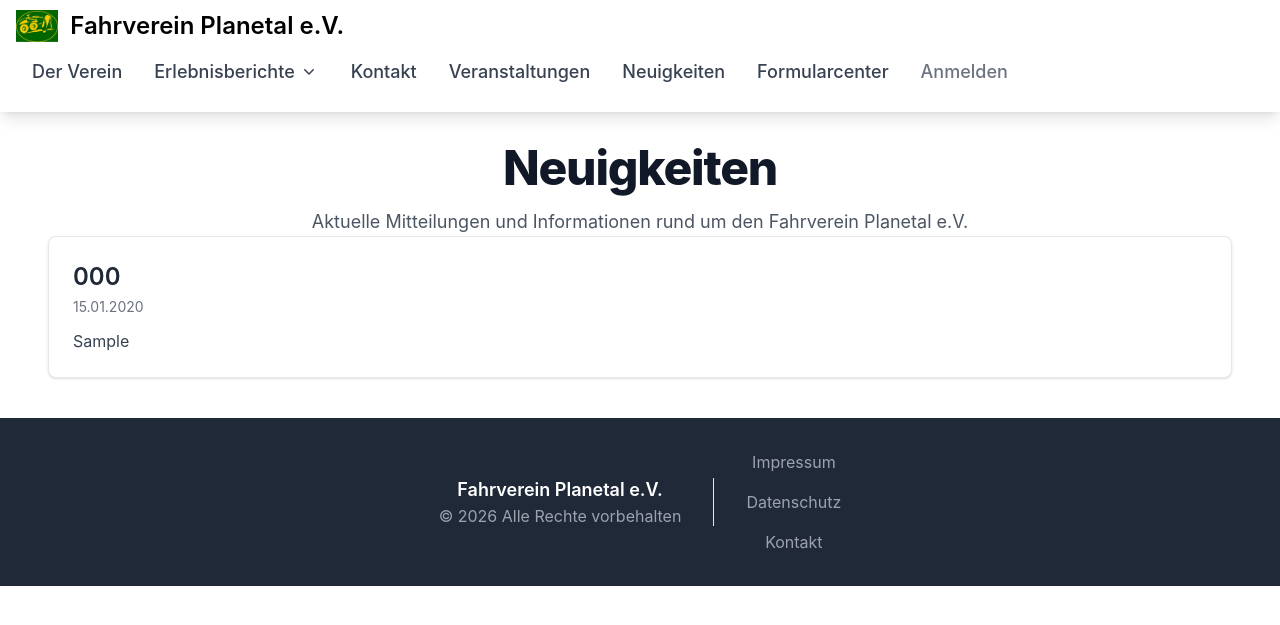
After one commit to FischLord/flask-verein, a Flask app: page /news in a window 1280 px wide. The commit adds this page. Shown: the top 625 px of the page. Run offline with Flask 3, Linux system fonts and the light colour scheme; tables that the repository leaves empty hold one stand-in row (values such as "Sample post").

Commit message:
feat(cms-public): Oeffentliche News-Anzeige + Nav-Auth-Links
- /news Route: nur veroeffentlichte News, neueste zuerst
- news.html (erbt layout): inhalt als sicheres HTML, Datum, Leerzustand
- Navigation: Neuigkeiten-Link
- nav.html: Auth-Block reaktiviert -> eingeloggt Verwaltung/Abmelden,
  sonst dezenter Anmelden-Link (kein Registrieren)

Co-Authored-By: Claude Opus 4.8 <noreply@anthropic.com>

```diff
--- a/app/main/routes.py
+++ b/app/main/routes.py
@@ -1,7 +1,7 @@
 from flask import render_template, current_app, abort, make_response, send_from_directory
 from app.main import main
 from app import db
-from app.models import Termin, Vorstandsmitglied, Bericht
+from app.models import Termin, Vorstandsmitglied, Bericht, News
 from markupsafe import Markup, escape
 import urllib.parse
 from datetime import datetime
@@ -89,6 +89,21 @@ def veranstaltungen():
     )
     return render_template('main/veranstaltungen.html', termine=termine)
 
+
+@main.route('/news')
+def news():
+    """Oeffentliche News-Beitraege (neueste zuerst)."""
+    beitraege = (
+        News.query
+        .filter_by(veroeffentlicht=True)
+        .order_by(News.datum.desc())
+        .all()
+    )
+    return render_template(
+        'main/news.html', title='Neuigkeiten', beitraege=beitraege
+    )
+
+
 @main.route('/vereinsdaten')
 def vereinsdaten():
     return render_template('main/vereinsdaten.html')
--- a/app/templates/boilerplate/nav.html
+++ b/app/templates/boilerplate/nav.html
@@ -57,6 +57,12 @@
             Veranstaltungen
           </a>
         </li>
+        <li>
+          <a href="{{ url_for('main.news') }}"
+            class="block py-2 pl-3 pr-4 text-gray-700 rounded hover:bg-gray-100 md:hover:bg-transparent md:border-0 md:hover:text-black md:p-0 dark:text-gray-400 md:dark:hover:text-white">
+            Neuigkeiten
+          </a>
+        </li>
 
         <li>
           <a href="{{ url_for('formcenter.index') }}"
@@ -65,37 +71,28 @@
           </a>
         </li>
 
-        {#
-        <!-- Auskommentierte Auth-Links -->
-        {% if not current_user.is_authenticated %}
+        {# Auth-Links: Verwaltung/Abmelden nur eingeloggt, sonst Anmelden #}
+        {% if current_user.is_authenticated %}
         <li>
-          <a href="{{ url_for('auth.login') }}"
-            class="block py-2 pl-3 pr-4 text-gray-700 rounded hover:bg-gray-100 md:hover:bg-transparent md:border-0 md:hover:text-black md:p-0 dark:text-gray-400 md:dark:hover:text-white">
-            Login
+          <a href="{{ url_for('admin.index') }}"
+            class="block py-2 pl-3 pr-4 text-gray-700 rounded hover:bg-gray-100 md:hover:bg-transparent md:border-0 md:hover:text-black md:p-0 dark:text-gray-400 md:dark:hover:text-white focus:outline-none focus-visible:ring-2 focus-visible:ring-blue-600 focus-visible:ring-offset-2">
+            Verwaltung
           </a>
         </li>
         <li>
-          <a href="{{ url_for('auth.register') }}"
-            class="block py-2 pl-3 pr-4 text-gray-700 rounded hover:bg-gray-100 md:hover:bg-transparent md:border-0 md:hover:text-black md:p-0 dark:text-gray-400 md:dark:hover:text-white">
-            Registrieren
+          <a href="{{ url_for('auth.logout') }}"
+            class="block py-2 pl-3 pr-4 text-gray-700 rounded hover:bg-gray-100 md:hover:bg-transparent md:border-0 md:hover:text-black md:p-0 dark:text-gray-400 md:dark:hover:text-white focus:outline-none focus-visible:ring-2 focus-visible:ring-blue-600 focus-visible:ring-offset-2">
+            Abmelden
           </a>
         </li>
         {% else %}
         <li>
-          <a href="#"
-            class="block py-2 pl-3 pr-4 text-gray-700 rounded hover:bg-gray-100 md:hover:bg-transparent md:border-0 md:hover:text-black md:p-0 dark:text-gray-400 md:dark:hover:text-white">
-            {{ user.avatar(current_user.first_name, current_user.last_name, bg_color="ECEFF1", text_color="111827", size=25, class="inline mr-1") }}
-            {{ current_user.first_name }}
-          </a>
-        </li>
-        <li>
-          <a href="{{ url_for('auth.logout') }}"
-            class="block py-2 pl-3 pr-4 text-gray-700 rounded hover:bg-gray-100 md:hover:bg-transparent md:border-0 md:hover:text-black md:p-0 dark:text-gray-400 md:dark:hover:text-white">
-            Logout
+          <a href="{{ url_for('auth.login') }}"
+            class="block py-2 pl-3 pr-4 text-gray-500 rounded hover:bg-gray-100 md:hover:bg-transparent md:border-0 md:hover:text-black md:p-0 dark:text-gray-500 md:dark:hover:text-white focus:outline-none focus-visible:ring-2 focus-visible:ring-blue-600 focus-visible:ring-offset-2">
+            Anmelden
           </a>
         </li>
         {% endif %}
-        #}
       </ul>
     </div>
   </div>
--- /dev/null
+++ b/app/templates/main/news.html
@@ -0,0 +1,47 @@
+{% extends 'boilerplate/layout.html' %}
+{% block content %}
+<section class="py-16">
+  <div class="max-w-screen-xl mx-auto px-4 lg:px-12">
+    <!-- Seitenüberschrift -->
+    <header class="text-center mb-16">
+      <h1 class="text-5xl font-extrabold tracking-tight text-gray-900 dark:text-white mb-4">
+        Neuigkeiten
+      </h1>
+      <p class="text-lg text-gray-600">
+        Aktuelle Mitteilungen und Informationen rund um den Fahrverein Planetal e.V.
+      </p>
+    </header>
+
+    {% if beitraege %}
+    <div class="space-y-8">
+      {% for n in beitraege %}
+      <article class="p-6 bg-white rounded-lg shadow border border-gray-200"
+               itemscope itemtype="http://schema.org/NewsArticle">
+        <header class="mb-3">
+          <h2 class="text-2xl font-semibold text-gray-800" itemprop="headline">{{ n.titel }}</h2>
+          {% if n.datum %}
+          <meta itemprop="datePublished" content="{{ n.datum.isoformat() }}">
+          <p class="text-sm text-gray-500 mt-1">
+            <time datetime="{{ n.datum.isoformat() }}">{{ n.datum.strftime('%d.%m.%Y') }}</time>
+          </p>
+          {% endif %}
+        </header>
+
+        {% if n.inhalt %}
+        {# inhalt ist serverseitig (bleach) bereinigtes HTML #}
+        <div class="prose max-w-none text-gray-700" itemprop="articleBody">{{ n.inhalt | safe }}</div>
+        {% endif %}
+      </article>
+      {% endfor %}
+    </div>
+    {% else %}
+    <div class="p-6 bg-white rounded-lg shadow border border-gray-200 text-center">
+      <p class="text-lg text-gray-600">
+        Aktuell gibt es keine Neuigkeiten. Schauen Sie bald wieder vorbei –
+        neue Beiträge werden hier veröffentlicht.
+      </p>
+    </div>
+    {% endif %}
+  </div>
+</section>
+{% endblock %}
```
